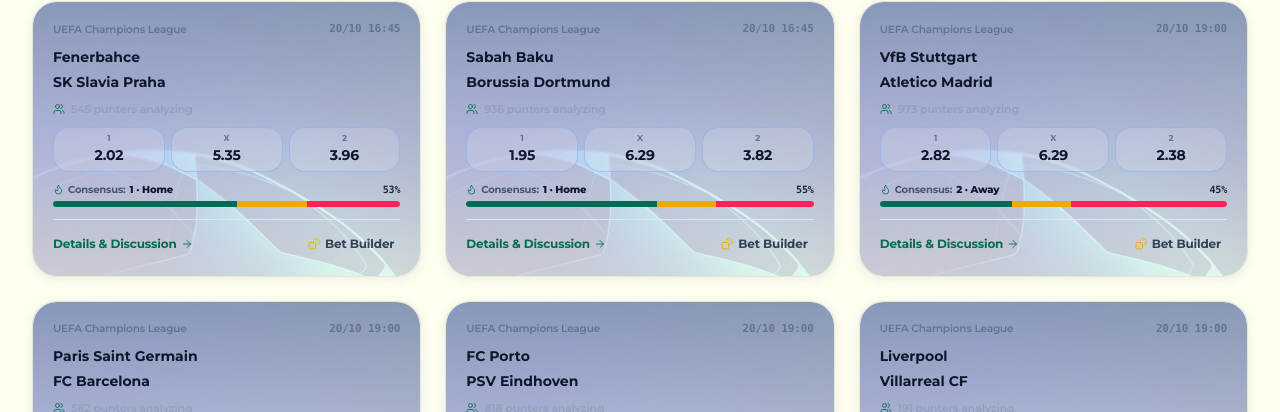
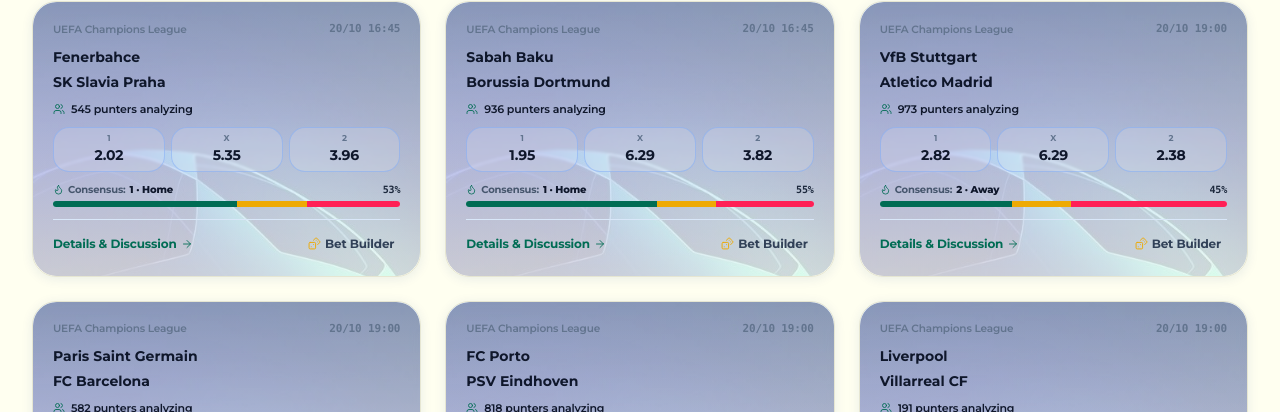
Before and after one commit to StimpyKigen/firstpush, a React (Vite) app: page /free in a window 1280 px wide. Shown: the part 388-800 px from the top of the page. Built offline with nearby package versions, Linux system fonts and the light colour scheme; no server answers.

Commit message:
style(cards): darken punters analyzing text to text-slate-900 matching odds numbers

```diff
--- a/src/components/FixtureSportCard.tsx
+++ b/src/components/FixtureSportCard.tsx
@@ -181,7 +181,7 @@
         </Link>
 
         {/* Punter Engagement Counter */}
-        <div className="flex items-center justify-between text-[11px] text-slate-400 font-semibold mt-2.5">
+        <div className="flex items-center justify-between text-[11px] text-slate-900 font-semibold mt-2.5">
           <span className="flex items-center gap-1.5">
             <Users size={12} className="text-[#006C54] shrink-0" />
             <span className="truncate">{consensus.totalVotes.toLocaleString()} punters analyzing</span>
```
